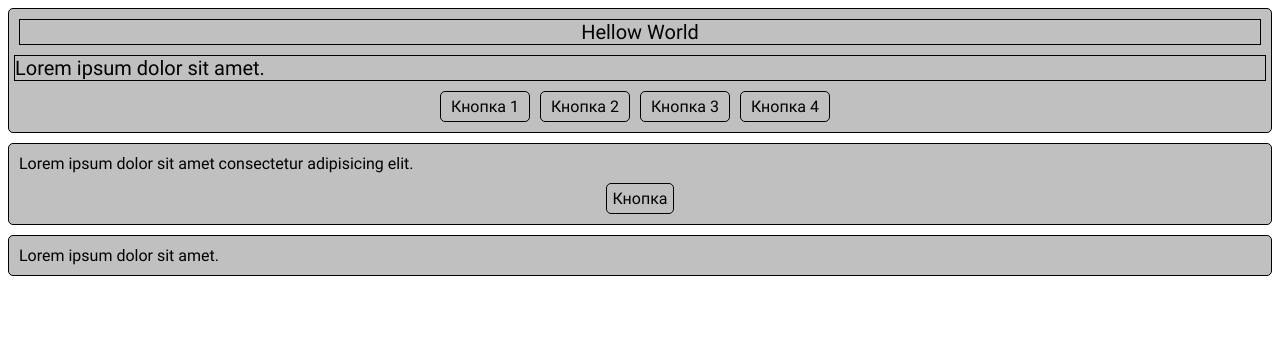
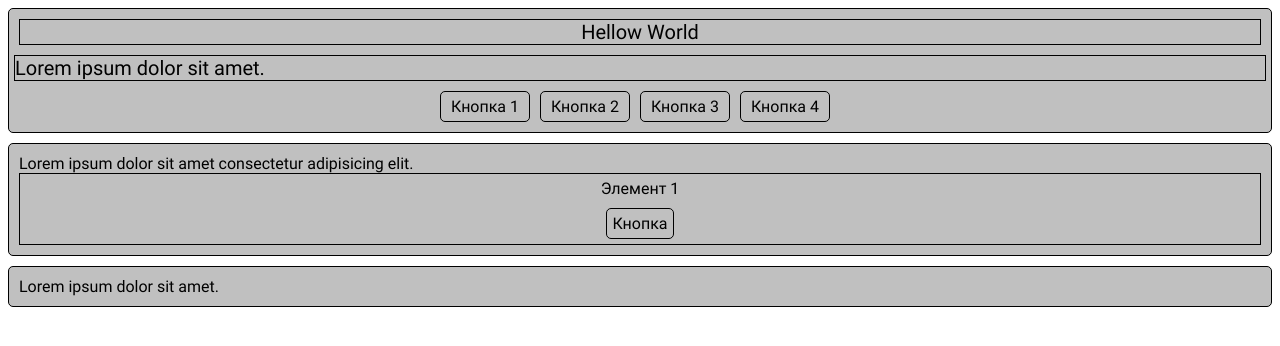
Before and after one commit to Shavius/team_project, a website built with webpack: page src/index.html in a window 1280 px wide. Built offline with nearby package versions, Linux system fonts and the light colour scheme.

Commit message:
Modified element

```diff
--- a/src/index.html
+++ b/src/index.html
@@ -21,6 +21,7 @@
 		<main class="main">
 			<div class="main__content">Lorem ipsum dolor sit amet consectetur adipisicing elit.</div>
 			<div class="element">
+				<div class="element__title">Элемент 1</div>
 				<div class="element__button">
 					<div class="element__item-button">Кнопка</div>
 				</div>
--- a/src/scss/partials/_element.scss
+++ b/src/scss/partials/_element.scss
@@ -1,4 +1,11 @@
 .element {
+	border: 1px solid black;
+	padding: 5px;
+
+	&__title {
+		text-align: center;
+	}
+
 	&__button {
 		text-align: center;
 	}
```
